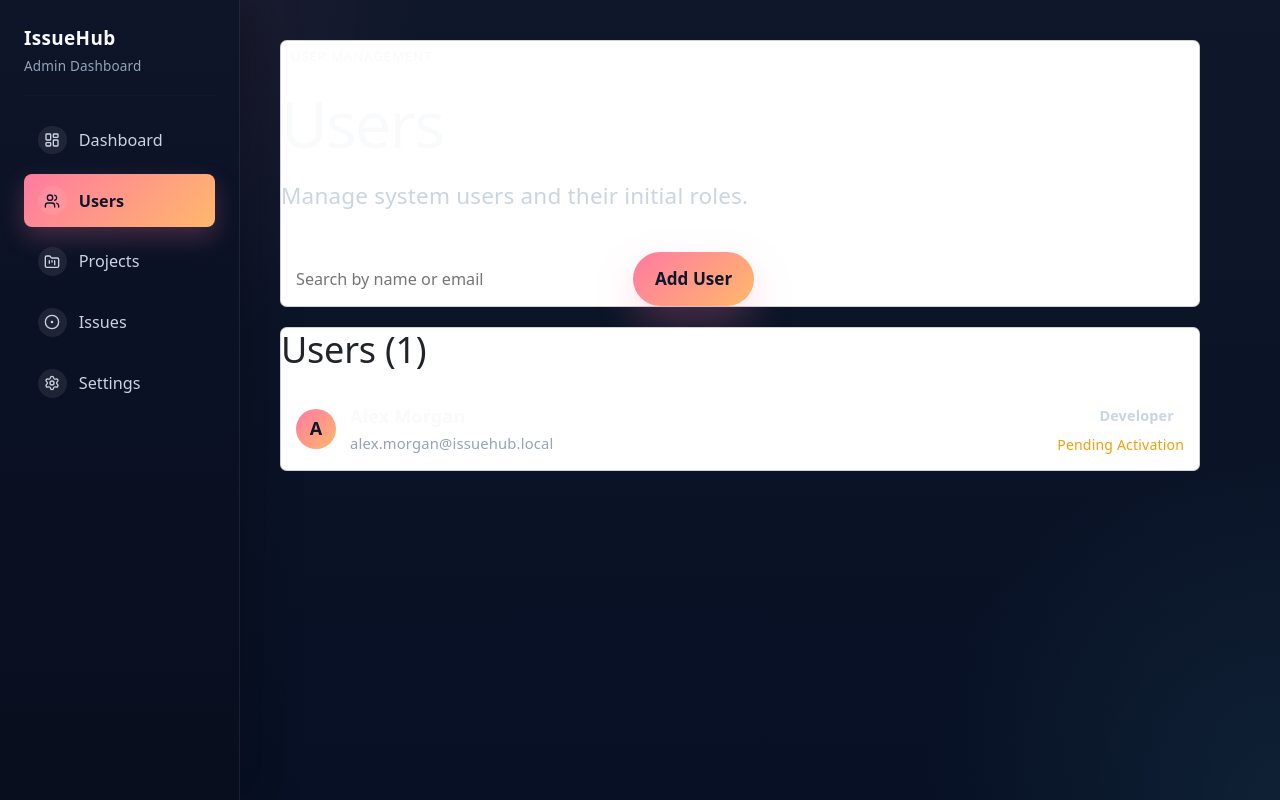
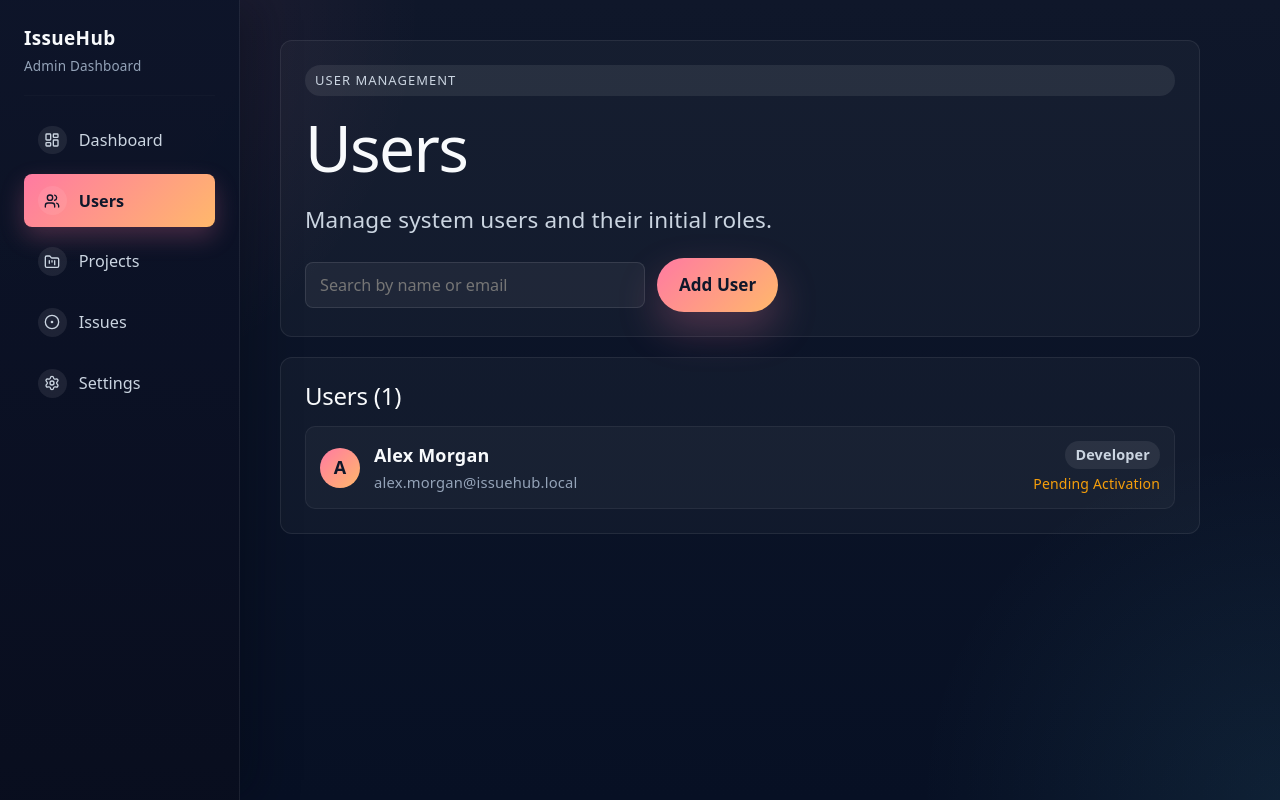
Before and after one commit to Edi12M/IssueHub, a React (Vite) app in the folder Code Base/Frontend/issueHub-frontend/: page /admin/users in a window 1280 px wide. Built offline with nearby package versions, Linux system fonts and the light colour scheme.

Commit message:
fix/Styling on cards

```diff
--- a/Code Base/Frontend/issueHub-frontend/src/App.css
+++ b/Code Base/Frontend/issueHub-frontend/src/App.css
@@ -164,6 +164,23 @@
   text-align: left;
 }
 
+.card {
+  padding: 24px;
+  border-radius: 12px;
+  background: rgba(255, 255, 255, 0.03);
+  border: 1px solid rgba(255, 255, 255, 0.08);
+  color: #f8fafc;
+}
+
+.card h1,
+.card h2 {
+  color: #f8fafc;
+}
+
+.card p {
+  color: #cbd5e1;
+}
+
 @media (max-width: 1080px) {
   .hero-page,
   .preview-shell {
--- a/Code Base/Frontend/issueHub-frontend/src/index.css
+++ b/Code Base/Frontend/issueHub-frontend/src/index.css
@@ -1,15 +1,15 @@
 :root {
-  --text: #6b6375;
-  --text-h: #08060d;
-  --bg: #fff;
-  --border: #e5e4e7;
-  --code-bg: #f4f3ec;
-  --accent: #aa3bff;
-  --accent-bg: rgba(170, 59, 255, 0.1);
-  --accent-border: rgba(170, 59, 255, 0.5);
-  --social-bg: rgba(244, 243, 236, 0.5);
+  --text: #9ca3af;
+  --text-h: #f3f4f6;
+  --bg: #16171d;
+  --border: #2e303a;
+  --code-bg: #1f2028;
+  --accent: #c084fc;
+  --accent-bg: rgba(192, 132, 252, 0.15);
+  --accent-border: rgba(192, 132, 252, 0.5);
+  --social-bg: rgba(47, 48, 58, 0.5);
   --shadow:
-    rgba(0, 0, 0, 0.1) 0 10px 15px -3px, rgba(0, 0, 0, 0.05) 0 4px 6px -2px;
+    rgba(0, 0, 0, 0.4) 0 10px 15px -3px, rgba(0, 0, 0, 0.25) 0 4px 6px -2px;
 
   --sans: system-ui, "Segoe UI", Roboto, sans-serif;
   --heading: system-ui, "Segoe UI", Roboto, sans-serif;
@@ -17,7 +17,7 @@
 
   font: 18px/145% var(--sans);
   letter-spacing: 0.18px;
-  color-scheme: light dark;
+  color-scheme: dark;
   color: var(--text);
   background: var(--bg);
   font-synthesis: none;
@@ -30,19 +30,19 @@
   }
 }
 
-@media (prefers-color-scheme: dark) {
+@media (prefers-color-scheme: light) {
   :root {
-    --text: #9ca3af;
-    --text-h: #f3f4f6;
-    --bg: #16171d;
-    --border: #2e303a;
-    --code-bg: #1f2028;
-    --accent: #c084fc;
-    --accent-bg: rgba(192, 132, 252, 0.15);
-    --accent-border: rgba(192, 132, 252, 0.5);
-    --social-bg: rgba(47, 48, 58, 0.5);
+    --text: #6b6375;
+    --text-h: #08060d;
+    --bg: #fff;
+    --border: #e5e4e7;
+    --code-bg: #f4f3ec;
+    --accent: #aa3bff;
+    --accent-bg: rgba(170, 59, 255, 0.1);
+    --accent-border: rgba(170, 59, 255, 0.5);
+    --social-bg: rgba(244, 243, 236, 0.5);
     --shadow:
-      rgba(0, 0, 0, 0.4) 0 10px 15px -3px, rgba(0, 0, 0, 0.25) 0 4px 6px -2px;
+      rgba(0, 0, 0, 0.1) 0 10px 15px -3px, rgba(0, 0, 0, 0.05) 0 4px 6px -2px;
   }
 
   #social .button-icon {
--- a/Code Base/Frontend/issueHub-frontend/src/main.jsx
+++ b/Code Base/Frontend/issueHub-frontend/src/main.jsx
@@ -1,9 +1,9 @@
 import { StrictMode } from "react";
 import { createRoot } from "react-dom/client";
 import { BrowserRouter } from "react-router-dom";
-import "./index.css";
 import "bootstrap/dist/css/bootstrap.min.css";
 import "bootstrap/dist/js/bootstrap.bundle.js";
+import "./index.css";
 import App from "./App.jsx";
 
 createRoot(document.getElementById("root")).render(
```
